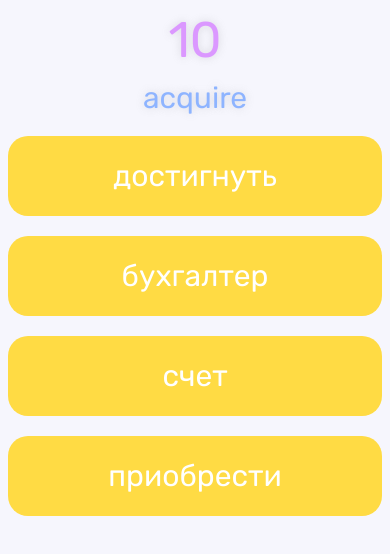
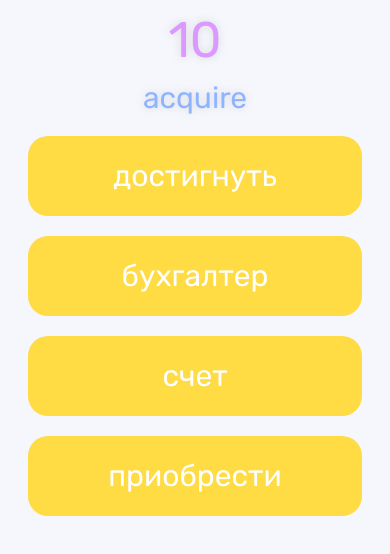
Before and after one commit to gently-whitesnow/thousandwords, a React (Create React App) app in the folder frontend/: page / in a window 390 px wide. Shown: the top 554 px of the page. Built offline with nearby package versions, Linux system fonts and the light colour scheme; no server answers.

Commit message:
fix mobile

```diff
--- a/frontend/src/components/Card/Card.styles.js
+++ b/frontend/src/components/Card/Card.styles.js
@@ -63,8 +63,11 @@ export const CardWrapper = styled.div`
   transition: all 0.2s ease-in-out;
   :hover {
     background-color: #ffd61f;
-    transform: scale(1.05);
+
     box-shadow: #fff18b 0px 25px 20px -20px;
+    @media (min-width: 768px) {
+        transform: scale(1.05);
+    }
   }
 
   display: flex;
@@ -77,6 +80,7 @@ export const CardWrapper = styled.div`
   text-align: center;
   @media (max-width: 768px) {
     font-size: 20px;
+    margin-inline: 20px;
   }
   @media (max-width: 1024px) {
     font-size: 30px;
```
